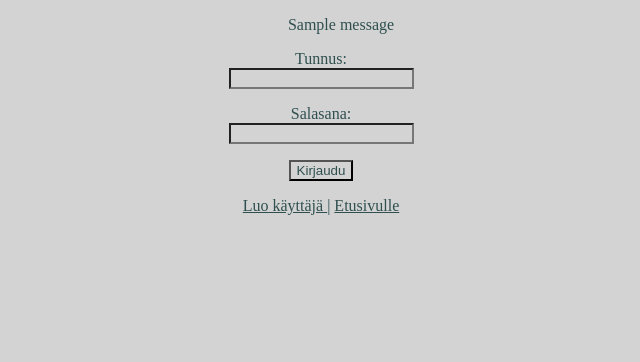
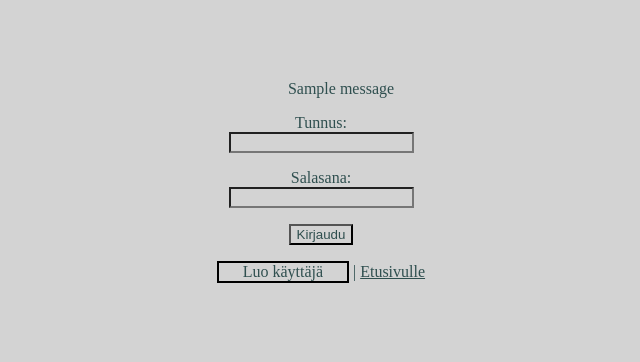
Before and after one commit to pinjapa/Kasvikauppa-sovellus, a Flask app: page /login_page in a window 1280 px wide. Shown: the top 362 px of the page, without its empty margins (319-959 px from the left). Run offline with Flask 3, Linux system fonts and the light colour scheme; one stand-in notice (Sample message) is shown.

Commit message:
links are now in boxes

```diff
--- a/static/styles/style.css
+++ b/static/styles/style.css
@@ -35,9 +35,20 @@
     border: 3px solid lightsalmon;
     padding: 10px;
   }
+
 .center {
     display: block;
     margin: auto;
     width: 50%;
+    padding: 4em 1em;
     text-align: center;
   }
+.box {
+    display: inline-block;
+    text-decoration: none;
+    margin: auto;
+    width: 20%;
+    border-color: black;
+    border-style:solid;
+    border-width: 2px;
+}
--- a/templates/create_account.html
+++ b/templates/create_account.html
@@ -22,7 +22,7 @@
     <input type="submit" value="Luo käyttäjä"><br>
     </form>
     <br>
-    <a href="/">Etusivulle</a>
+    <a class="box" href="/">Etusivulle</a>
   </p>
   {% endblock %}
 
--- a/templates/error.html
+++ b/templates/error.html
@@ -9,7 +9,7 @@
   {% block title %}Virhe{% endblock %}
   {% block body %}
   <p>{{ message }}</p>
-  <a href="/login_page">Takaisin kirjautumiseen</a>
+  <a class="box" href="/login_page">Takaisin kirjautumiseen</a>
   {% endblock %}
 
 </html>
--- a/templates/layout.html
+++ b/templates/layout.html
@@ -2,7 +2,7 @@
 <html>
   <head>
   <link rel= "stylesheet" type= "text/css" href= "{{ url_for('static',filename='styles/style.css') }}">
-  </head>
+</head>
 <title>Kasvikauppa - {% block title %}{% endblock %}</title>
 
 <body class="center">
--- a/templates/login_page.html
+++ b/templates/login_page.html
@@ -10,12 +10,12 @@
   {% block body %}
   {% if session.username %}
   <p>
-    Olet kirjautunut nimellä {{ session.username }}<br>
+    Olet kirjautunut käyttäjänimellä {{ session.username }}<br>
   <li>Sinulla on {{ rights }} -oikeudet.</li>
   </p>
-  <a href="/logout">Kirjaudu ulos</a>
+  <a class="box" href="/logout">Kirjaudu ulos</a>
   |
-  <a href="/">Etusivulle</a>
+  <a class="box" href="/">Etusivulle</a>
   {% else %}
   <form action="/login" method="POST" onsubmit="return check(this)">
    <p>Tunnus:<br>
@@ -25,13 +25,13 @@
    <input type="submit" value="Kirjaudu">
   </form>
   <p>
-    <a href="/create-account-page">Luo käyttäjä </a>
+    <a class="box" href="/create-account-page">Luo käyttäjä </a>
     |
     <a href="/">Etusivulle</a>
   </p>
   {% endif %}
   {% if boolean_rights==True %}
-  <p>Muuta käyttäjän oikeuksia:</p>
+  <p>Muuta toisen käyttäjän oikeuksia:</p>
   <form action="/update" method="POST">
     <input type="radio" name="changes" value="admin">Lisää admin oikeudet <br>
     <input type="radio" name="changes" value="visitor">Vaihda visitor -oikeuksiiin <br>
--- a/templates/new_message.html
+++ b/templates/new_message.html
@@ -24,8 +24,8 @@
     <br>
     <input type="submit" value="Lähetä">
     <input type="hidden" name="csrf_token" value="{{ session.csrf_token }}">
-  </form>
-  <a href="/messages">Takaisin</a>
+  </form><br>
+  <a class="box" href="/messages">Takaisin</a>
   </p>
   {% endblock %}
 
```
Also changed, not shown: templates/all_plants.html (+3 -4 lines), templates/index.html (+7 -8 lines), templates/index_messages.html (+7 -9 lines), templates/new_plant.html (+4 -4 lines), templates/plant_page.html (+5 -3 lines).
